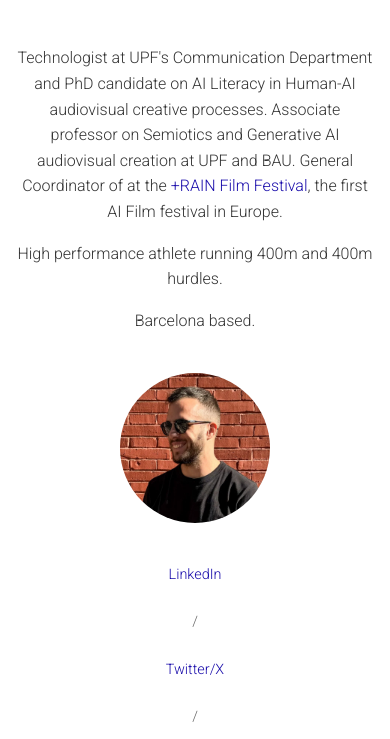
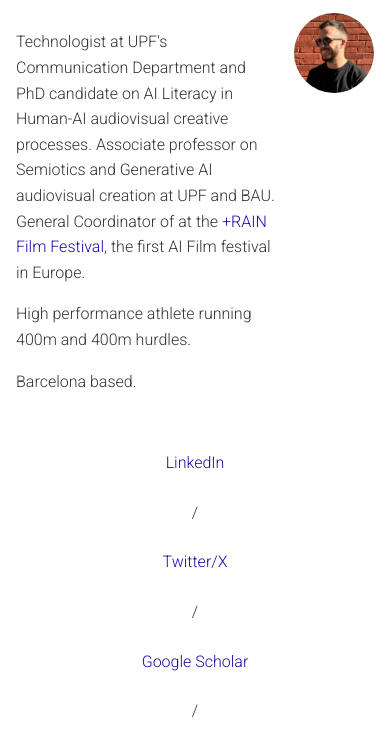
Before and after one commit to valvevalen/valvevalen.github.io, a plain HTML site: page index.html in a window 390 px wide. Shown: the part 105-844 px from the top of the page. Drawn offline with Linux system fonts and the light colour scheme.

Commit message:
Mejorado diseño responsive: imagen pequeña arriba-derecha, texto alineado y enlaces en línea

```diff
--- a/css/styles.css
+++ b/css/styles.css
@@ -29,22 +29,16 @@ h1 {
 }
 
 .circular-image {
-    width: 200px !important;
-    height: 200px !important;
-    border-radius: 50% !important;
-    object-fit: cover !important;
-    overflow: hidden !important;
-    flex-shrink: 0 !important;
-    display: block !important;
-}
-
-.profile .circular-image {
-    border-radius: 50% !important;
+    width: 200px;
+    height: 200px;
+    border-radius: 50%;
+    object-fit: cover;
+    flex-shrink: 0;
 }
 
 .bio {
     flex: 1;
-    max-width: 800px;
+    text-align: left;
 }
 
 .bio p {
@@ -56,10 +50,9 @@ h1 {
 }
 
 .social-links {
-    text-align: center;
-    font-size: 0.9rem;
-    color: #666;
-    margin-top: 2rem;
+    display: flex;
+    gap: 1rem;
+    flex-wrap: wrap;
 }
 
 .social-links a {
@@ -153,15 +146,33 @@ h2 {
 /* Media queries para responsividad */
 @media screen and (max-width: 768px) {
     .profile {
-        flex-direction: column;
-        align-items: center;
-        text-align: center;
-        gap: 1.5rem;
+        flex-direction: row;
+        align-items: flex-start;
+        gap: 1rem;
+        margin-top: 0;
     }
 
     .circular-image {
-        width: 150px !important;
-        height: 150px !important;
+        width: 80px;
+        height: 80px;
+        order: 2;
+    }
+
+    .bio {
+        order: 1;
+        text-align: left;
+    }
+
+    .social-links {
+        display: flex;
+        flex-direction: row;
+        justify-content: flex-start;
+        gap: 1rem;
+    }
+
+    .social-links a {
+        display: inline;
+        margin: 0;
     }
 
     main {
@@ -170,17 +181,6 @@ h2 {
 
     h1 {
         font-size: 1.8rem;
-    }
-
-    .social-links {
-        display: flex;
-        flex-wrap: wrap;
-        justify-content: center;
-        gap: 1rem;
-    }
-
-    .social-links a {
-        margin: 0 0.25rem;
     }
 
     .paper {
```
